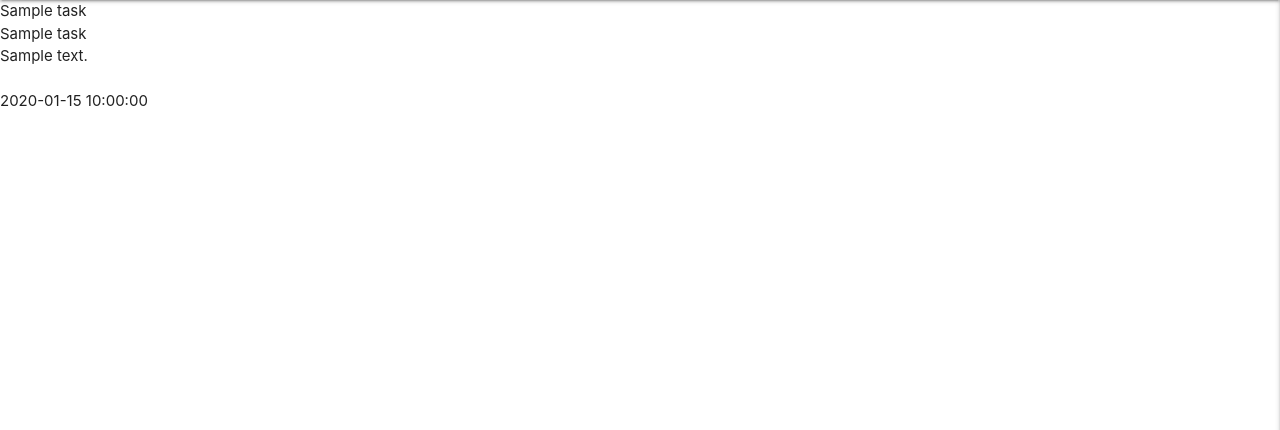
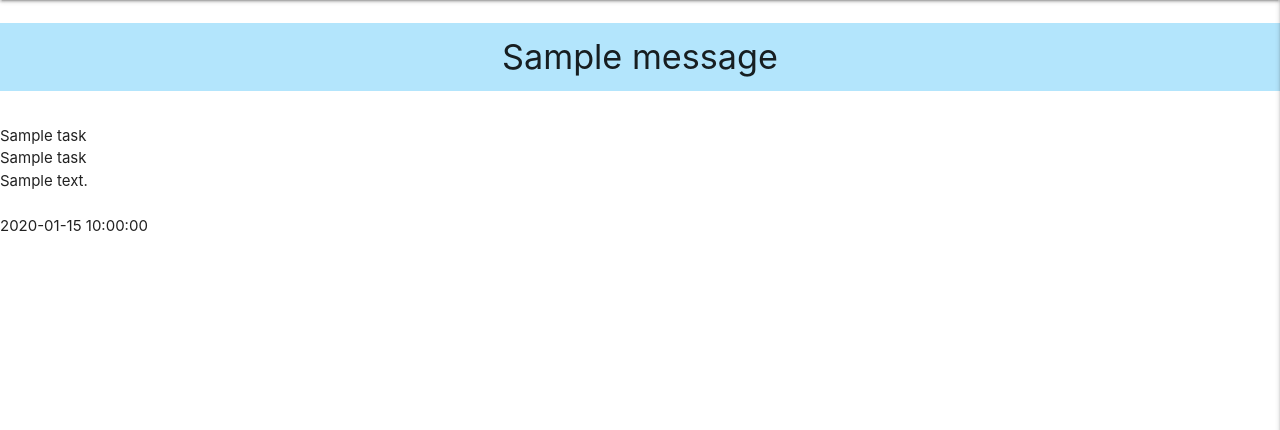
Before and after one commit to cfconor/SQLTesting, a Flask app: page / in a window 1280 px wide. Shown: the part 64-494 px from the top of the page. Run offline with Flask 2, Linux system fonts and the light colour scheme; one stand-in notice (Sample message) is shown; a database or web service that is not in the repository returns one stand-in record (values such as "Sample title"); some libraries are stand-ins or nearby versions.

Commit message:
added functionality for showing flash messages

```diff
--- a/static/css/style.css
+++ b/static/css/style.css
@@ -1,3 +1,7 @@
 .text-shadow {
     text-shadow: 2px 2px 2px rgba(0, 0, 0, 0.5);
 }
+
+.flashes h4 {
+    line-height: 2;
+}
--- a/templates/base.html
+++ b/templates/base.html
@@ -11,12 +11,7 @@
     {% block styles %}
     {% endblock %}
 
-    <script src="https://cdnjs.cloudflare.com/ajax/libs/jquery/3.6.0/jquery.min.js"></script>
-    <script src="https://cdnjs.cloudflare.com/ajax/libs/materialize/1.0.0/js/materialize.min.js"></script>
-    <script src="{{ url_for('static', filename='js/script.js') }}"></script>
 
-    {% block scripts %}
-    {% endblock %}
 
     <title>Task Manager</title>
 </head>
@@ -53,7 +48,31 @@
         </ul>
     </header>
 
-    {% block content%}
+    <section>
+        <!-- flash messages -->
+        {% with messages = get_flashed_messages() %}
+            {% if messages %}
+                {% for message in messages %}
+                    <div class="row flashes">
+                        <h4 class="light-blue lighten-4 center-align">{{ message }}</h4>
+                    </div>
+                {% endfor %}
+            {% endif %}
+        {% endwith %}
+    </section>
+
+    <main>
+        {% block content%}
+        {% endblock %}
+    </main>
+
+
+
+    <script src="https://cdnjs.cloudflare.com/ajax/libs/jquery/3.6.0/jquery.min.js"></script>
+    <script src="https://cdnjs.cloudflare.com/ajax/libs/materialize/1.0.0/js/materialize.min.js"></script>
+    <script src="{{ url_for('static', filename='js/script.js') }}"></script>
+
+    {% block scripts %}
     {% endblock %}
 </body>
 </html>
```
